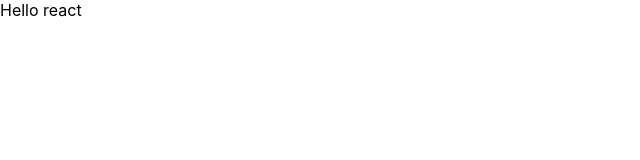
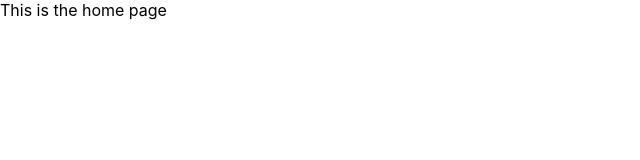
Before and after one commit to sanisaha/SmartFeet-Frontend-Client, a React (Create React App) app: page / in a window 1280 px wide. Shown: the top 160 px of the page, without its empty margins (0-640 px from the left). Built offline with nearby package versions, Linux system fonts and the light colour scheme.

Commit message:
apply react router - create layout - create homepage

```diff
--- a/package.json
+++ b/package.json
@@ -14,6 +14,7 @@
     "react": "^18.2.0",
     "react-dom": "^18.2.0",
     "react-redux": "^8.0.5",
+    "react-router-dom": "^6.26.2",
     "react-scripts": "5.0.1",
     "sass": "^1.61.0",
     "typescript": "^4.9.5",
--- a/src/App.tsx
+++ b/src/App.tsx
@@ -1,7 +1,9 @@
 import React from "react";
+import { RouterProvider } from "react-router-dom";
+import router from "./routes/route";
 
 const App = () => {
-  return <div>Hello react</div>;
+  return <RouterProvider router={router}></RouterProvider>;
 };
 
 export default App;
--- /dev/null
+++ b/src/layout/Main.tsx
@@ -0,0 +1,12 @@
+import React from "react";
+import { Outlet } from "react-router-dom";
+
+const Main = () => {
+  return (
+    <div>
+      <Outlet />
+    </div>
+  );
+};
+
+export default Main;
--- /dev/null
+++ b/src/pages/Home.tsx
@@ -0,0 +1,7 @@
+import React from "react";
+
+const Home = () => {
+  return <div>This is the home page</div>;
+};
+
+export default Home;
--- /dev/null
+++ b/src/routes/route.tsx
@@ -0,0 +1,18 @@
+import { createBrowserRouter } from "react-router-dom";
+import Main from "../layout/Main";
+import Home from "../pages/Home";
+
+const router = createBrowserRouter([
+  {
+    path: "/",
+    element: <Main />,
+    children: [
+      {
+        path: "/",
+        element: <Home />,
+      },
+    ],
+  },
+]);
+
+export default router;
```
